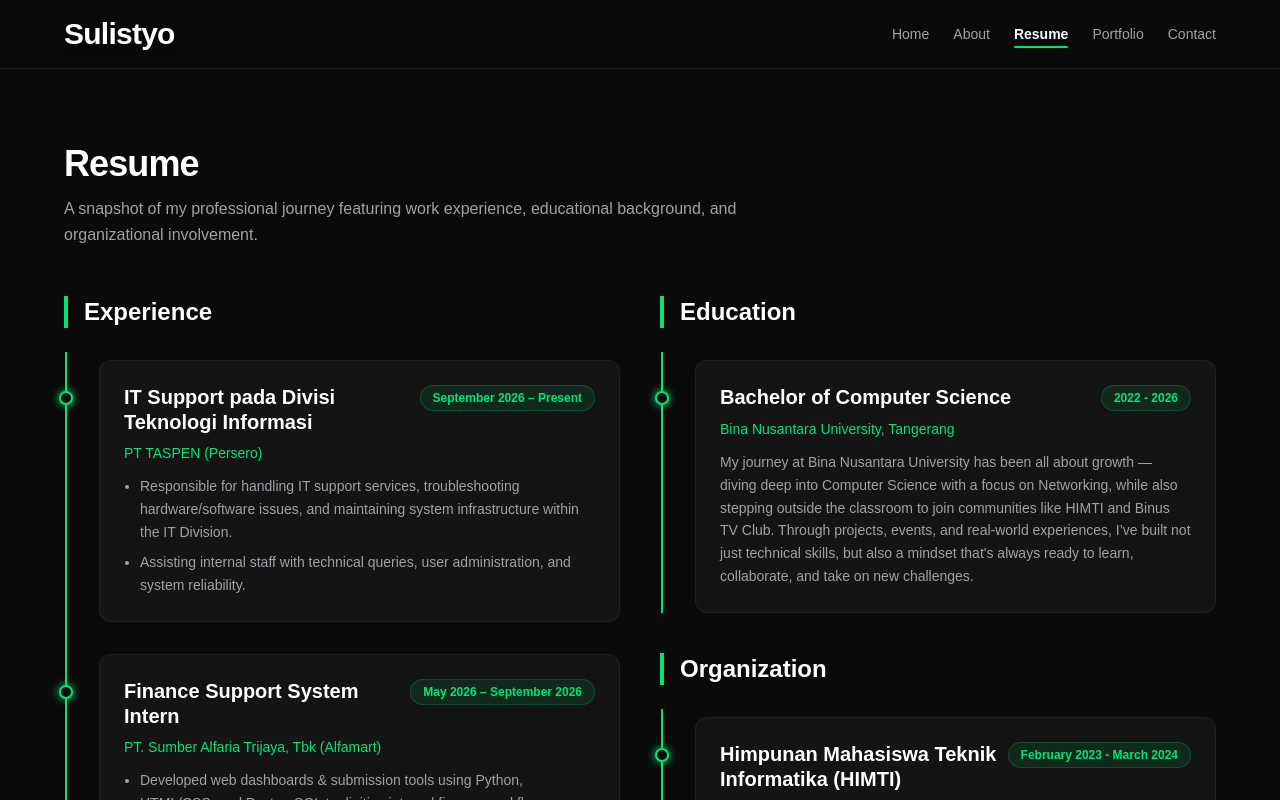
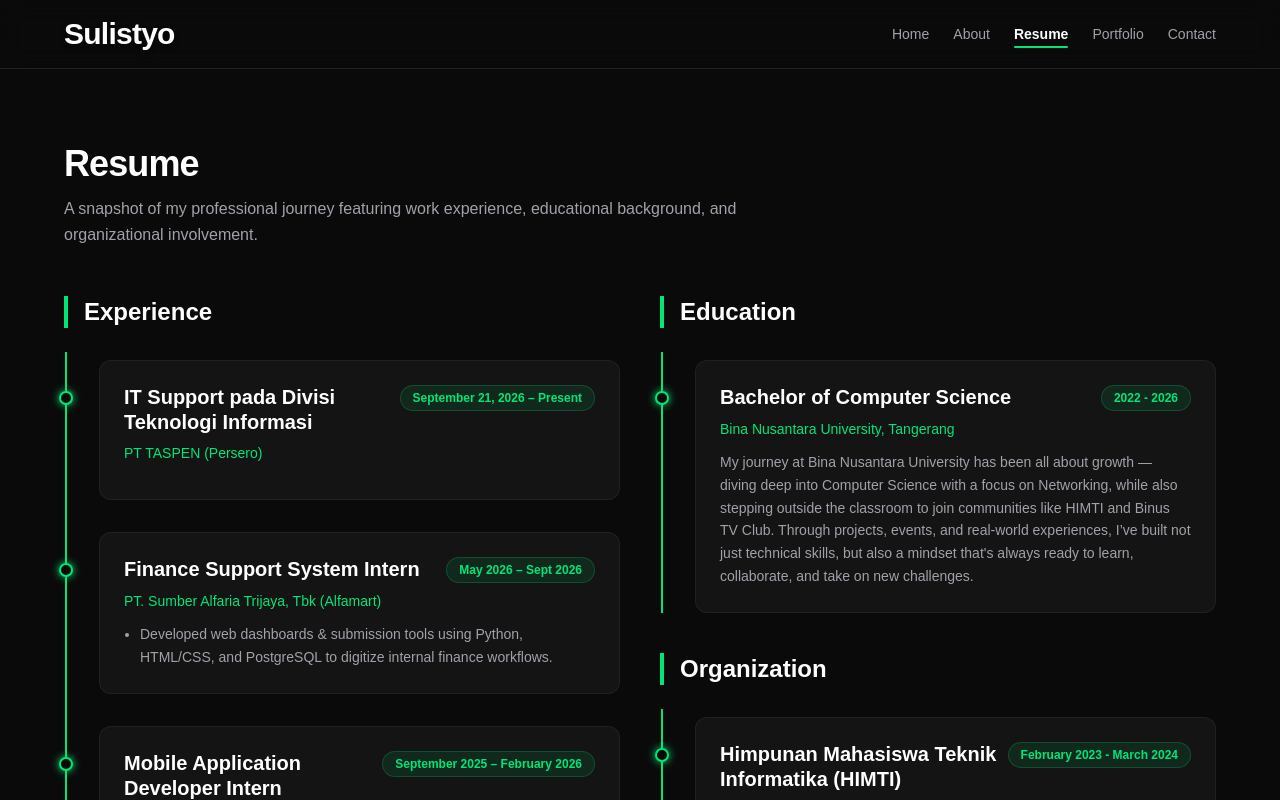
Before and after one commit to SulistyoAgungTriutomo/portfolio-sulistyo, a React (Vite) app: page / in a window 1280 px wide. Both pictures are taken after a click on the button "Resume". Shown: the top 800 px of the page. Built offline with nearby package versions, Linux system fonts and the light colour scheme.

Commit message:
update resume

```diff
--- a/src/components/Resume.jsx
+++ b/src/components/Resume.jsx
@@ -5,20 +5,16 @@ const Resume = () => {
   const experienceData = [
     {
       title: "IT Support pada Divisi Teknologi Informasi",
-      period: "September 2026 – Present",
+      period: "September 21, 2026 – Present",
       company: "PT TASPEN (Persero)",
-      points: [
-        "Responsible for handling IT support services, troubleshooting hardware/software issues, and maintaining system infrastructure within the IT Division.",
-        "Assisting internal staff with technical queries, user administration, and system reliability."
-      ]
+      points: [] // Dikosongkan sementara
     },
     {
       title: "Finance Support System Intern",
-      period: "May 2026 – September 2026",
+      period: "May 2026 – Sept 2026",
       company: "PT. Sumber Alfaria Trijaya, Tbk (Alfamart)",
       points: [
-        "Developed web dashboards & submission tools using Python, HTML/CSS, and PostgreSQL to digitize internal finance workflows.",
-        "Automated manual data handling, significantly improving process efficiency and reporting accuracy for finance operations."
+        "Developed web dashboards & submission tools using Python, HTML/CSS, and PostgreSQL to digitize internal finance workflows."
       ]
     },
     {
@@ -120,11 +116,15 @@ const Resume = () => {
                     <p className="text-accent-green text-sm font-medium mb-3">
                       {exp.company}
                     </p>
-                    <ul className="list-disc list-outside ml-4 space-y-2 text-text-muted text-xs md:text-sm leading-relaxed">
-                      {exp.points.map((point, i) => (
-                        <li key={i}>{point}</li>
-                      ))}
-                    </ul>
+
+                    {/* Hanya tampilkan list jika points tidak kosong */}
+                    {exp.points && exp.points.length > 0 && (
+                      <ul className="list-disc list-outside ml-4 space-y-2 text-text-muted text-xs md:text-sm leading-relaxed">
+                        {exp.points.map((point, i) => (
+                          <li key={i}>{point}</li>
+                        ))}
+                      </ul>
+                    )}
                   </div>
                 </div>
               ))}
```
